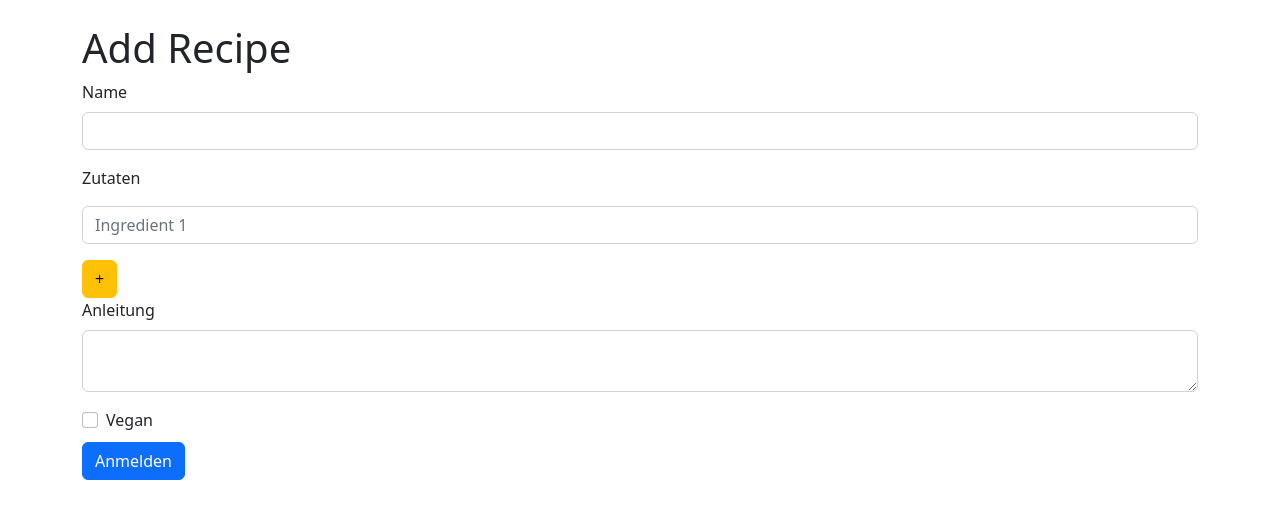
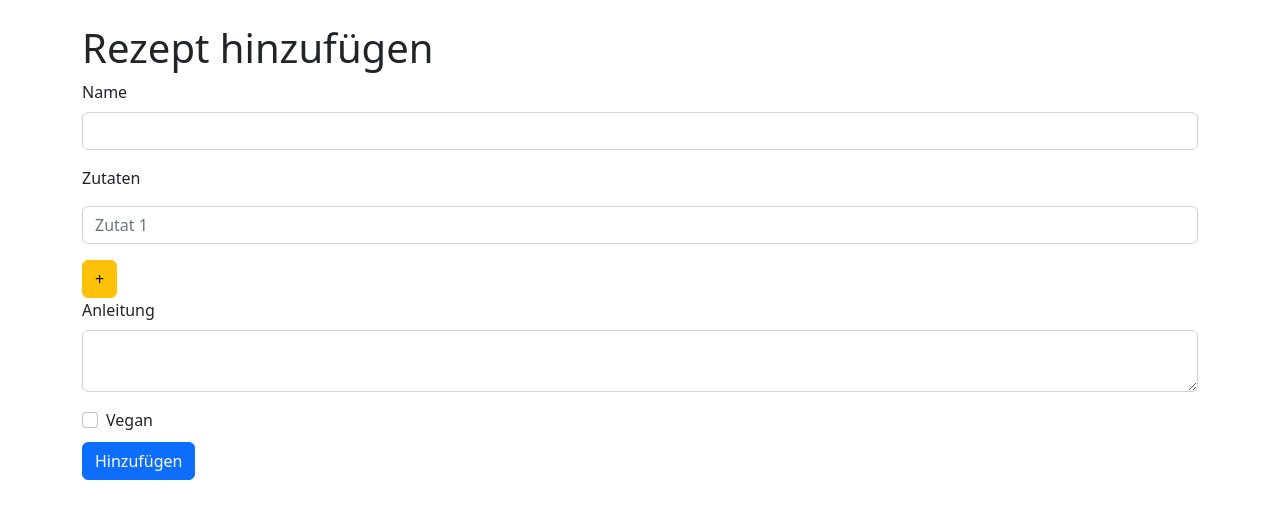
Before and after one commit to Sadeeed/flask-recipe, a Flask app: page /recipe/add in a window 1280 px wide. Shown: the part 56-575 px from the top of the page. Run offline with Flask 2, Linux system fonts and the light colour scheme; the visitor is signed in with stand-in values (Sample User, id 1).

Commit message:
:zap: german translations

```diff
--- a/apps/auth/templates/auth/signup.html
+++ b/apps/auth/templates/auth/signup.html
@@ -4,7 +4,7 @@
     {% with messages = get_flashed_messages() %}
         {% if messages %}
             <div class="alert alert-info mt-3" role="alert">
-                {{ messages[0] }}. Go to <a href="{{ url_for('auth.signin') }}">login page</a>.
+                {{ messages[0] }}. Gehen Sie zur <a href="{{ url_for('auth.signin') }}">Anmeldeseite</a>.
             </div>
         {% endif %}
     {% endwith %}
@@ -17,7 +17,7 @@
                     <input type="email" class="form-control" id="email" name="email">
                 </div>
                 <div class="mb-3">
-                    <label for="username" class="form-label">Username</label>
+                    <label for="username" class="form-label">Benutzername</label>
                     <input type="text" class="form-control" id="username" name="username">
                 </div>
                 <div class="mb-3">
--- a/apps/auth/views.py
+++ b/apps/auth/views.py
@@ -23,7 +23,7 @@ def signin_post():
     # check if the user actually exists
     # take the user-supplied password, hash it, and compare it to the hashed password in the database
     if not user or not check_password_hash(user.password, password):
-        flash('Incorrect email / password please try again.')
+        flash('Falsche Anmeldeinformationen, bitte versuchen Sie es erneut!')
         return redirect(url_for('auth.signin'))  # if the user doesn't exist or password is wrong, reload the page
 
     login_user(user, remember=remember)
@@ -46,7 +46,7 @@ def signup_post():
     user = User.query.filter_by(email=email).first()
 
     if user:  # if a user is found, we want to redirect back to signup page so user can try again
-        flash('Email address already exists')
+        flash('Email ist bereits vergeben!')
         return redirect(url_for('auth.signup'))
 
     # create a new user with the form data. Hash the password so the plaintext version isn't saved.
--- a/apps/main/templates/main/add_recipe.html
+++ b/apps/main/templates/main/add_recipe.html
@@ -2,7 +2,7 @@
 
 {% block content %}
     <div class="mt-4">
-        <h1>Add Recipe</h1>
+        <h1>Rezept hinzufügen</h1>
         <form method="POST">
             <div class="mb-3">
                 <label for="name" class="form-label">Name</label>
@@ -10,7 +10,7 @@
             </div>
             <div class="mb-3" id="ingredient-list">
                 <p>Zutaten</p>
-                <input type="text" class="form-control" id="ingr-0" name="ingr-0" placeholder="Ingredient 1">
+                <input type="text" class="form-control" id="ingr-0" name="ingr-0" placeholder="Zutat 1">
                 {#                    <label for="ingr-0">1</label>#}
             </div>
             <button type="button" class="btn btn-warning" onclick="addIngredient()">+</button>
@@ -24,7 +24,7 @@
                     Vegan
                 </label>
             </div>
-            <button class="btn btn-primary mt-2">Anmelden</button>
+            <button class="btn btn-primary mt-2">Hinzufügen</button>
         </form>
     </div>
 {% endblock %}
@@ -34,7 +34,7 @@
         let ingredient_count = 1
         const addIngredient = () => {
             let ingredient_list = document.getElementById('ingredient-list')
-            let new_ingredient_input = `<input type="text" class="form-control mt-1" id="ingr-${ingredient_count}" name="ingr-${ingredient_count}" placeholder="Ingredient ${ingredient_count+1}">`
+            let new_ingredient_input = `<input type="text" class="form-control mt-1" id="ingr-${ingredient_count}" name="ingr-${ingredient_count}" placeholder="Zutat ${ingredient_count+1}">`
             ingredient_count += 1
 
             {#let span = document.createElement('span')#}
--- a/apps/main/templates/main/index.html
+++ b/apps/main/templates/main/index.html
@@ -11,9 +11,9 @@
         {% endwith %}
         <h1>Rezpete</h1>
         <div class="input-group mb-1">
-            <input id="search" type="search" class="form-control" placeholder="Search" aria-label="Search"
+            <input id="search" type="search" class="form-control" placeholder="Suche" aria-label="Search"
                    aria-describedby="search-addon" onkeyup="searchHandler()"/>
-            <button type="button" class="btn btn-outline-primary" onclick="searchHandler()">search</button>
+            <button type="button" class="btn btn-outline-primary" onclick="searchHandler()">suchen</button>
         </div>
         <a class="btn btn-primary mb-2" href="{{ url_for('main.add_recipe') }}">Hinzufügen</a>
         <ul class="list-group" id="recipe-list">
--- a/apps/main/templates/main/profile.html
+++ b/apps/main/templates/main/profile.html
@@ -7,7 +7,9 @@
             <div class="card-body">
                 <h5 class="card-title text-center">Name: {{ name }}</h5>
                 <p class="card-text">{{ description }}</p>
-                <a href="{{ url_for('auth.logout') }}" class="btn btn-primary">Abmelden</a>
+                <div class="text-center">
+                    <a href="{{ url_for('auth.logout') }}" class="btn btn-primary">Abmelden</a>
+                </div>
             </div>
         </div>
     </div>
--- a/config.py
+++ b/config.py
@@ -19,3 +19,4 @@ class DevelopmentConfig(Config):
     DEVELOPMENT = True
     DEBUG = True
     SQLALCHEMY_DATABASE_URI = "postgresql://postgres:postgres@localhost:5432/flask-recipes"
+    # SQLALCHEMY_DATABASE_URI = "sqlite:///db.sqlite3"
```
